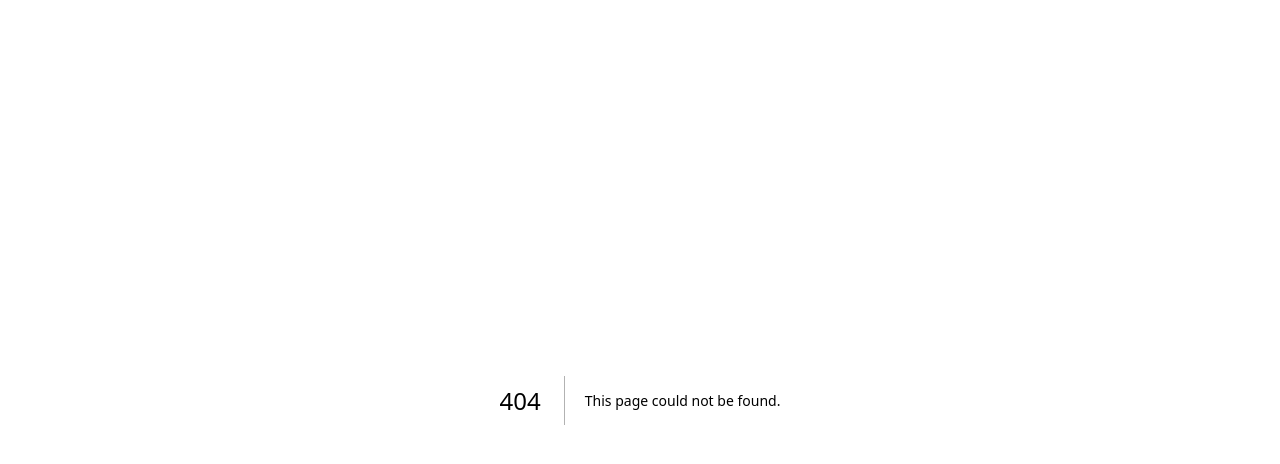
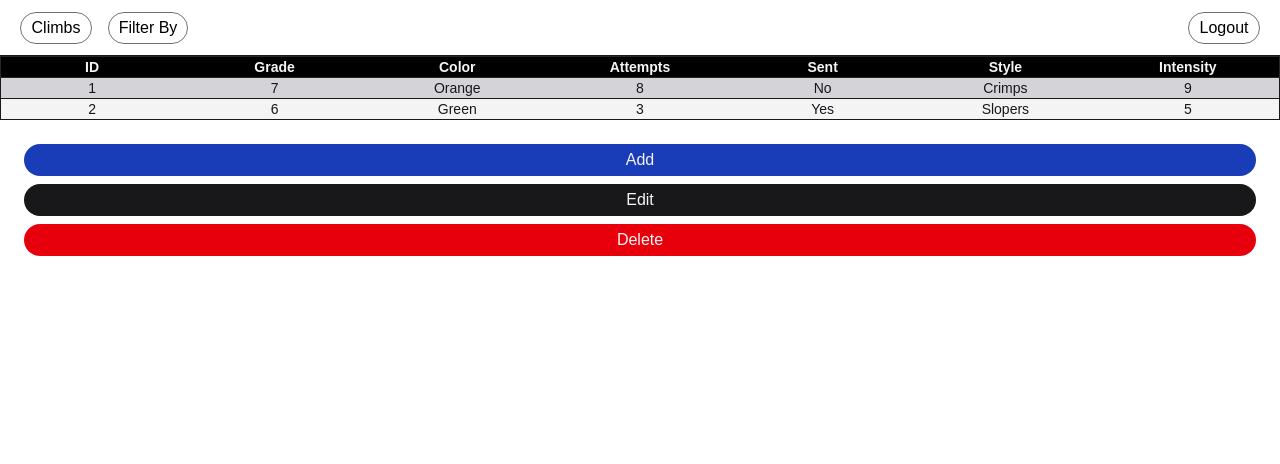
Before and after one commit to BrianO668/ClimbingLog, a Next.js app: page /viewclimbs in a window 1280 px wide. Before the commit this address had no page. Shown: the top 464 px of the page. Built offline with nearby package versions, Linux system fonts and the light colour scheme.

Commit message:
Added viewclimbs page

```diff
--- /dev/null
+++ b/app/viewclimbs/page.tsx
@@ -0,0 +1,60 @@
+export default function ViewClimbsPage(){
+    return(
+        <div className={'bg-white'}>
+            <header className={'flex h-14 items-center gap-4 border-b border-b-zinc-900 border-zinc-white px-4 sm:px-5'}>
+                <button className={'w-18 h-8 bg-zinc-750 hover:bg-zinc-700 rounded-full border-1' +
+                    ' border-zinc-500 text-black hover:text-zinc-100'}>Climbs</button>
+                <button className={'w-20 h-8 bg-zinc-750 hover:bg-zinc-700 rounded-full text-black btn-outline-4' +
+                    ' border border-zinc-500 hover:text-zinc-100'}>Filter By</button>
+                <button className={'w-18 h-8 rounded-full bg-zinc-750 hover:bg-zinc-700 text-black ' +
+                    ' hover:text-zinc-100 border border-zinc-500 ml-auto'}>
+                    Logout
+                </button>
+            </header>
+            <main className={'bg-white flex flex-col min-h-screen'}>
+                <div className={'flex flex-col'}>
+                    <table className={'w-full table-fixed border-collapse'}>
+                        <thead>
+                            <tr className={'border border-zinc-800 bg-black text-zinc-100 text-sm'}>
+                                <th>ID</th>
+                                <th>Grade</th>
+                                <th>Color</th>
+                                <th>Attempts</th>
+                                <th>Sent</th>
+                                <th>Style</th>
+                                <th>Intensity</th>
+                            </tr>
+                        </thead>
+                        <tbody className={'text-center'}>
+                            <tr className={'border text-zinc-900 text-sm odd:bg-zinc-300 even:bg-zinc-100'}>
+                                <td>1</td>
+                                <td>7</td>
+                                <td>Orange</td>
+                                <td>8</td>
+                                <td>No</td>
+                                <td>Crimps</td>
+                                <td>9</td>
+                            </tr>
+                            <tr className={'border text-zinc-900 text-sm odd:bg-zinc-200 even:bg-zinc-100'}>
+                                <td>2</td>
+                                <td>6</td>
+                                <td>Green</td>
+                                <td>3</td>
+                                <td>Yes</td>
+                                <td>Slopers</td>
+                                <td>5</td>
+                            </tr>
+                        </tbody>
+                    </table>
+                </div>
+                <div className={'flex flex-col p-6 gap-y-2'}>
+                    <button className={'h-8 rounded-full bg-blue-800 text-zinc-100 hover:bg-blue-900'}>Add</button>
+                    <button className={'h-8 rounded-full bg-zinc-900 text-zinc-100 hover:bg-black ' +
+                        'hover:text-zinc-300'}>Edit
+                    </button>
+                    <button className={'h-8 rounded-full bg-red-600 text-zinc-100 hover:bg-red-700'}>Delete</button>
+                </div>
+            </main>
+        </div>
+    )
+}
```
